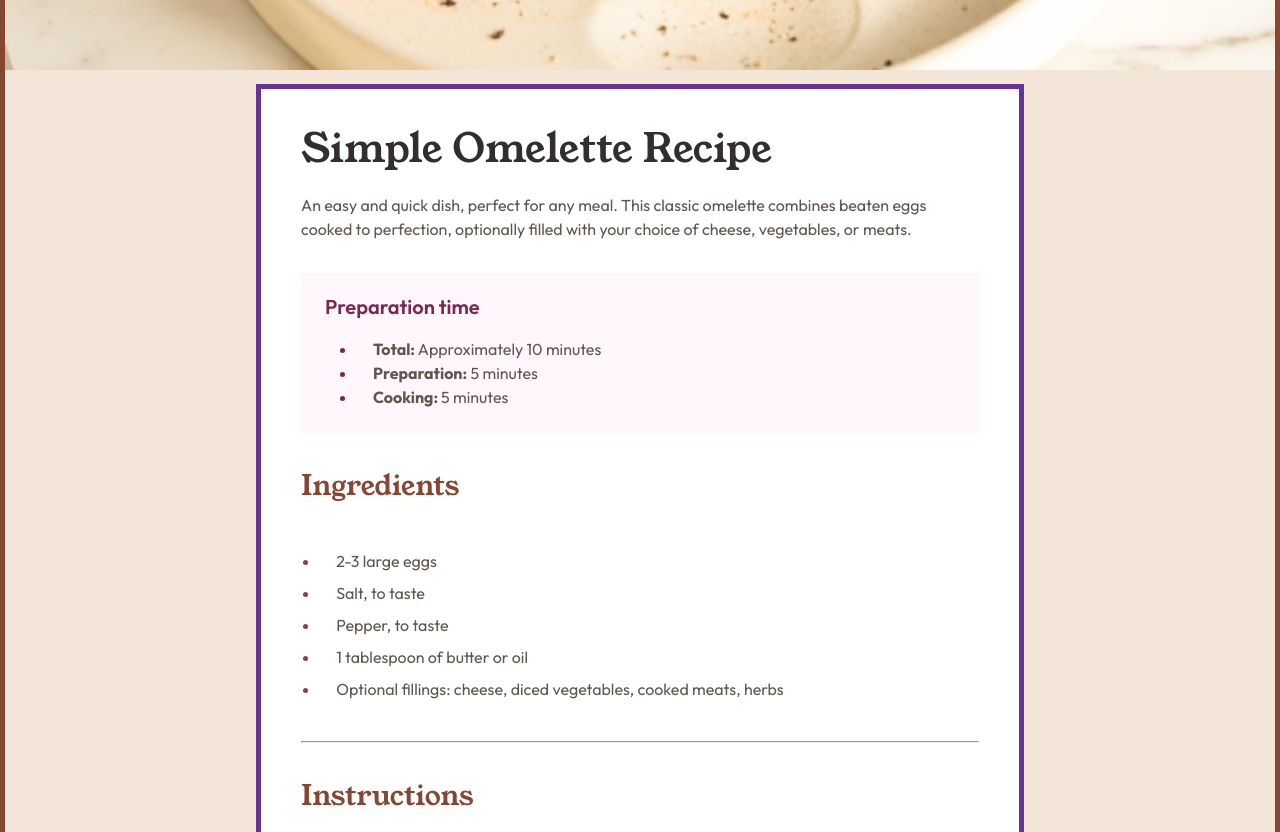
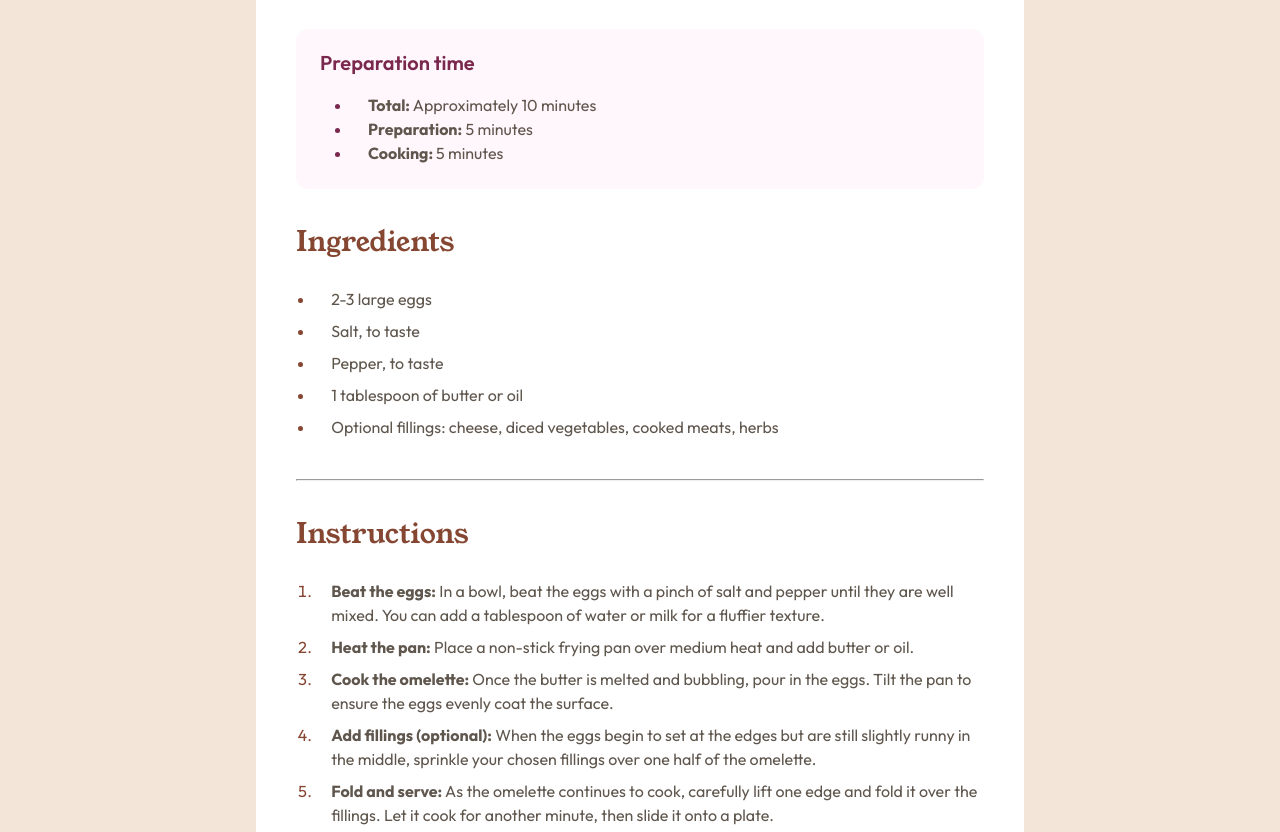
Before and after one commit to Sibi-Ram/Recipe-page, a plain HTML site: page index.html in a window 1280 px wide. Shown: the part 644-1476 px from the top of the page. Drawn offline with Linux system fonts and the light colour scheme; a script that the page names is missing.

Commit message:
responsive layout

```diff
--- a/index.css
+++ b/index.css
@@ -5,30 +5,30 @@
   margin: 0;
   padding: 0;
 }
-html{
+html {
   font-size: 16px;
 }
 
-body{
+body {
   /* height: 100vh; */
   margin: 0 auto;
   font-family: "Outfit", sans-serif;
   font-weight: 400;
-  color: #5F564D;
-  background-color: #FFFFFF;
+  color: #5f564d;
+  background-color: #ffffff;
   line-height: 1.5;
 }
 /** Typography */
-h1{
+h1 {
   font-family: "Young Serif", serif;
-  color: #312E2C;
+  color: #312e2c;
   font-weight: 400;
   line-height: 1;
   font-size: 2.25rem;
-
+  margin-top: 2.5rem;
 }
 
-h2{
+h2 {
   font-family: "Young Serif", serif;
   color: #854632;
   font-size: 1.75rem;
@@ -37,76 +37,66 @@ h2{
 
 img {
   width: 100%;
-  /* margin: 0;
-  padding: 0; */
 }
 
 /* ! Main content */
-.container{
-  border: 5px solid rebeccapurple;
+.container {
+  /* border: 5px solid rebeccapurple; */
 
   margin: 0 auto;
   padding: 2.5em 2em;
-  display:flex;
+  display: flex;
   flex-direction: column;
-  align-items:center;
+  align-items: center;
   gap: 2em;
-
 }
 
-
-
-.description{
-
+.description {
   margin-top: 1.5em;
 }
-.preparation{
-  background-color: #FFF7FB;
+.preparation {
+  background-color: #fff7fb;
   padding: 1.5em;
+  border-radius: 0.75em;
 }
 
-.preparation>p{
-  color: #7A284E;
+.preparation > p {
+  color: #7a284e;
   font-weight: 600;
   line-height: 1;
   margin-bottom: 1em;
   font-size: 1.25rem;
 }
 
-.preparation ul{
+.preparation ul {
   padding-left: 2em;
-
-
 }
-.preparation li{
-
+.preparation li {
   padding-left: 1em;
-
-
 }
 
-.preparation li::marker{
-  color:#7A284E ;
+.preparation li::marker {
+  color: #7a284e;
 }
-.preparation,.ingredients,.instructions,.nutrition{
+.preparation,
+.ingredients,
+.instructions,
+.nutrition {
   align-self: stretch;
 }
-.ingredients h2,.instructions h2,.nutrition h2{
-  margin-bottom: 1.5em;
-
+.ingredients h2,
+.instructions h2,
+.nutrition h2 {
+  margin-bottom: 1.5rem;
 }
 
 /* .ingredients ul,.instructions ol{
   padding-left: 1.2em;
 } */
 
-
-.recipe-list{
-  padding-left: 1.2em;
-
-
+.recipe-list {
+  padding-left: 1.2rem;
 }
-
 
 /* .ingredients li,.instructions li{
   padding-left: 1em;
@@ -116,105 +106,115 @@ img {
   color: #854632;
 } */
 
-.recipe-list li{
+.recipe-list li {
   padding-left: 1em;
   margin-bottom: 0.5em;
 }
 
-.recipe-list li::marker{
+.recipe-list li::marker {
   color: #854632;
 }
 
-
-.nutrition-table{
+.nutrition-table {
   margin-top: 1.5em;
   /* border: 2px solid red; */
   font-size: 1rem;
-
 }
 
-.nutrition-quantity{
+.nutrition-quantity {
   color: #854632;
   font-weight: 700;
-
 }
-table{
+table {
   width: 100%;
   border-collapse: collapse;
 }
-table tr{
-
-  border-bottom: 1px solid #E3DDD7;
-
-
+table tr {
+  border-bottom: 1px solid #e3ddd7;
 }
-table td{
+table td {
   padding: 0.75em 2em;
-
 }
 
-hr{
-
+hr {
   width: 100%;
-  background-color:#E3DDD7;
+  background-color: #e3ddd7;
   height: 1px;
 }
 
-footer{
+footer {
   text-align: center;
   margin-top: 1em;
-
 }
 
-footer a{
-  color: #7A284E;
+footer a {
+  color: #7a284e;
 }
 
-
-@media(min-width:37.5em){
-
-
-
-  .container{
-    background-color: #FFFFFF;
-    width: 80%;
-    padding: 2.5em;
-    /* margin: 2.5em; */
-    /* max-width: 768px; */
-
+@media (max-width: 599px) {
+  .heading > img {
+    margin-left: -2.5em; /* negative margin to offset container padding */
+    margin-right: -2.5em;
+    margin-top: -2.5em;
+    flex: none;
+    width: calc(100% + 5em);
+    /*
+        position: absolute;
+    top: 0;
+    left: 0;
+    /* width: 100vw; full viewport width */
+    /*margin-bottom: 10px;
+    padding-bottom: 10px;
+    max-width: none; */
+    /* flex: none; */
+    /* flex: none;
+    padding: 0 !important;
+    margin: 0 !important;
+    width: 100% !important; /* full available width */
+    /*max-width: 100% !important;
+    /* box-sizing: border-box; */
+    /*if flex property affects size */
+  }
 }
 
-
-
-  h1{
-    font-size: 2.5rem;
-  }
-  img{
-    margin-bottom: 0.5em;
-  }
-
-  body{
-    background-color: #F3E5D7;
-    /* height: 100%; */
-    /* display: grid;
-    place-items: center; */
+@media (min-width: 601px) {
+  body {
+    background-color: #f3e5d7;
     display: flex;
     flex-direction: column;
     min-height: 100vh;
     align-items: center;
-    /* margin-top: 6em ;
-    margin-bottom: 5em; */
     padding-top: 8em;
     padding-bottom: 7em;
-    border: #854632 5px solid;
+    /* border: #854632 5px solid; */
+  }
+
+  .container {
+    background-color: #ffffff;
+    width: 80%;
+    padding: 2.5em;
+    border-radius: 1.5em;
+    /* margin: 2.5em; */
+    /* max-width: 768px; */
+  }
+
+  h1 {
+    font-size: 2.5rem;
+  }
+  img {
+    border-radius: 0.75em;
+    width: 100%;
+    height: auto;
   }
 }
-	@media (min-width: 56.25em) {
+@media (min-width: 900px) {
   /* 900px */
 
-    .container{
+  .container {
     max-width: 48em;
-
   }
-
+  img {
+    width: 100%;
+    height: auto;
   }
+}
--- a/index.html
+++ b/index.html
@@ -16,19 +16,20 @@
 </head>
 
 <body>
-  <header id="header-img">
+  <!-- <header id="header-img">
     <img src="./images/image-omelette.jpeg" alt="Delicious looking omelette">
-  </header>
+  </header> -->
 
   <main class="container">
     <section class="heading">
+      <img src="./images/image-omelette.jpeg" alt="Delicious looking omelette" id="imgs">
+
       <div>
-
-
         <h1>Simple Omelette Recipe</h1>
         <p class="description">An easy and quick dish, perfect for any meal. This classic omelette combines beaten eggs cooked
         to perfection, optionally filled with your choice of cheese, vegetables, or meats.</p>
       </div>
+
     </section>
 
     <section class="preparation">
--- a/index.js
+++ /dev/null
@@ -1,14 +0,0 @@
-const headerEl=document.getElementById('header-img')
-const mediaQuery=window.matchMedia('(min-width:37.5em)')
-
-mediaQuery.addEventListener("change" , function(mediaQuery){
-
-if(mediaQuery.matches){
-  headerEl.classList.add('container')
-}
-else{
-   headerEl.classList.remove('container')
-
-}
-
-})
```
Also changed, not shown: 2 other files. Lines whose indentation alone changed are shown as unchanged.
